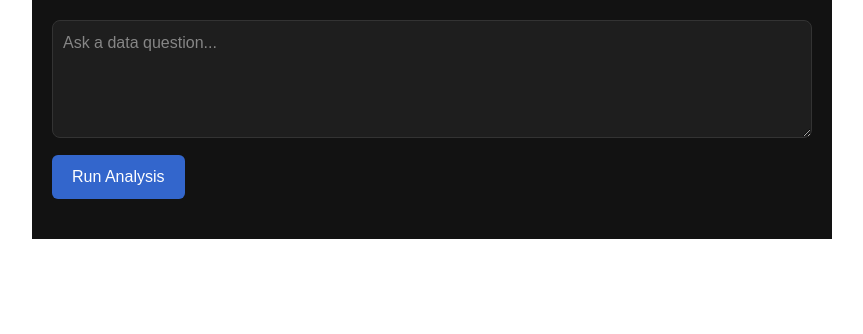
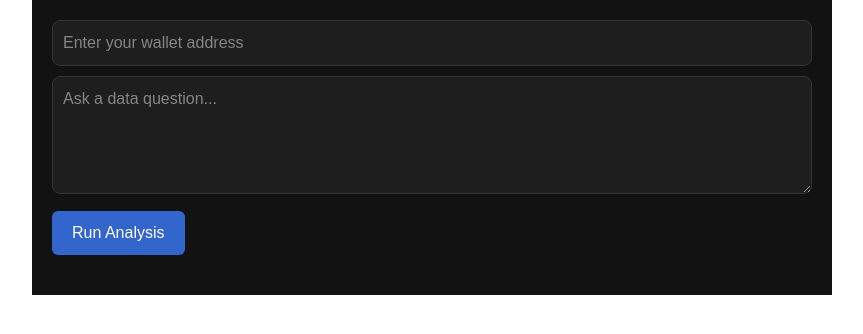
Before and after one commit to JingYuan0926/cannes, a Next.js app: page /chat in a window 1280 px wide. Shown: the top 334 px of the page, without its empty margins (208-1071 px from the left). Built offline with nearby package versions, Linux system fonts and the light colour scheme.

Commit message:
added function to let user input their public wallet for user-specific endpoints or data separation

```diff
--- a/pages/chat.js
+++ b/pages/chat.js
@@ -1,6 +1,7 @@
 import { useState } from 'react';
 
-export default function Chat({ walletAddress }) {
+export default function Chat() {
+  const [walletAddress, setWalletAddress] = useState('');
   const [userInput, setUserInput] = useState('');
   const [loading, setLoading] = useState(false);
   const [response, setResponse] = useState('');
@@ -13,9 +14,11 @@ export default function Chat({ walletAddress }) {
       setResponse('Please enter your question.');
       return;
     }
-
+    if (!walletAddress.trim()) {
+      setResponse('Please enter your wallet address.');
+      return;
+    }
     setLoading(true);
-
     try {
       const res = await fetch('/api/chatbot', {
         method: 'POST',
@@ -24,14 +27,11 @@ export default function Chat({ walletAddress }) {
         },
         body: JSON.stringify({ prompt: userInput, walletAddress }),
       });
-
       if (!res.ok) throw new Error(`Error: ${res.status}`);
       const result = await res.json();
       setResponse(result.message);
-
       const newApiUrl = `http://localhost:3000/api/actions/${walletAddress}/runAnalysis`;
       setActionApiUrl(newApiUrl);
-
     } catch (err) {
       console.error('Error:', err);
       setResponse('Something went wrong.');
@@ -50,6 +50,21 @@ export default function Chat({ walletAddress }) {
   return (
     <div style={{ maxWidth: '800px', margin: '0 auto', padding: '20px', color: '#ddd', backgroundColor: '#121212' }}>
       <form onSubmit={handleSubmit} style={{ marginBottom: '20px' }}>
+        <input
+          type="text"
+          value={walletAddress}
+          onChange={e => setWalletAddress(e.target.value)}
+          placeholder="Enter your wallet address"
+          style={{
+            width: '100%',
+            padding: '10px',
+            borderRadius: '8px',
+            border: '1px solid #333',
+            backgroundColor: '#1e1e1e',
+            color: '#eee',
+            marginBottom: '10px',
+          }}
+        />
         <textarea
           value={userInput}
           onChange={(e) => setUserInput(e.target.value)}
@@ -116,7 +131,6 @@ export default function Chat({ walletAddress }) {
                       prompt: userInput
                     }),
                   });
-
                   if (!res.ok) throw new Error(`Error: ${res.status}`);
                   const result = await res.json();
                   setResponse(result.analysis || 'Analysis completed successfully.');
```
